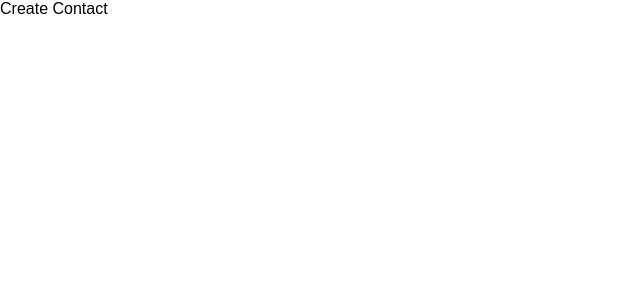
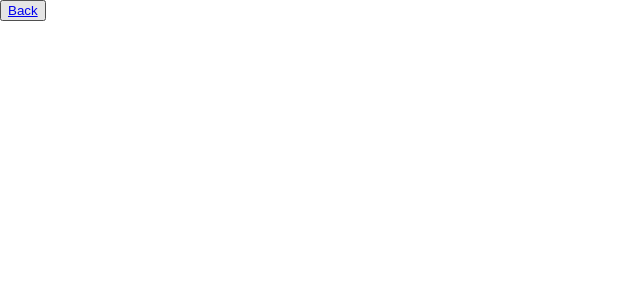
Before and after one commit to manoj1202/contactList-Testing, a React (Create React App) app: page /Create in a window 1280 px wide. Shown: the top 300 px of the page, without its empty margins (0-640 px from the left). Built offline with nearby package versions, Linux system fonts and the light colour scheme.

Commit message:
BrowserRouter

```diff
--- a/src/CreateContact.js
+++ b/src/CreateContact.js
@@ -1,9 +1,15 @@
 import React,{Component} from 'react'
-
+import {Link} from 'react-router-dom'
 class CreateContact extends Component{
     render(){
         return(
-            <div>Create Contact</div>
+            <div>
+                <button>
+                <Link
+                to = '/'>Back
+                </Link>
+                </button>
+            </div>
         )
     }
 }
```
